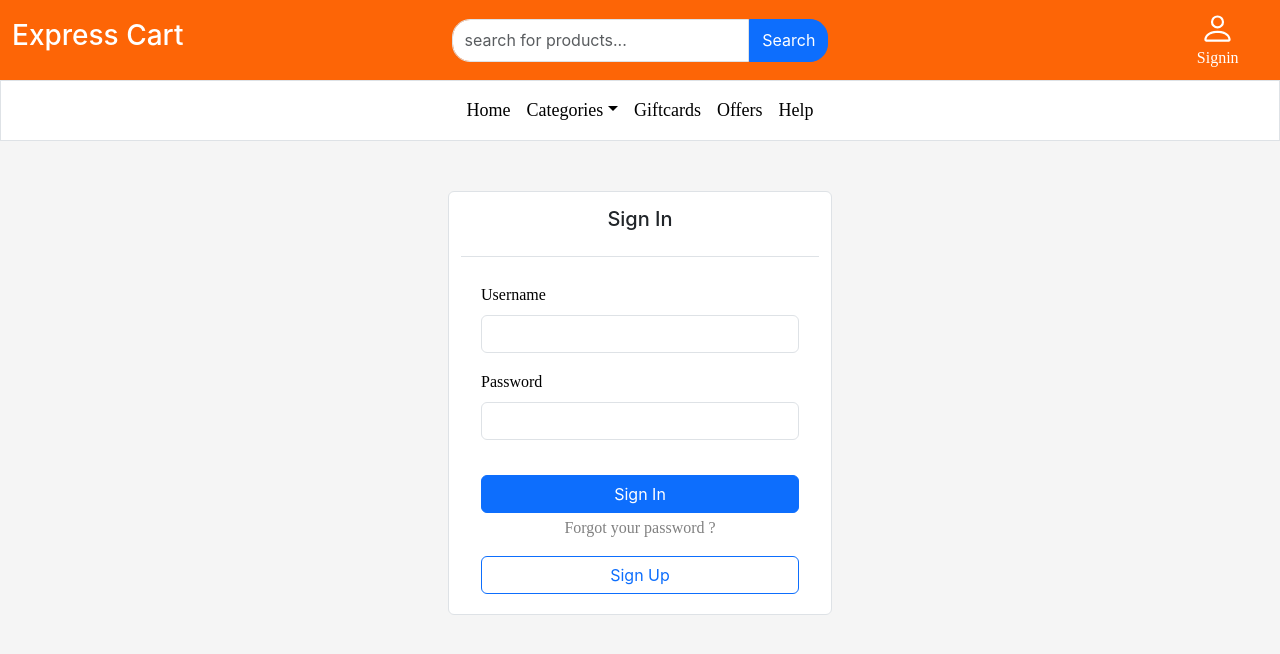
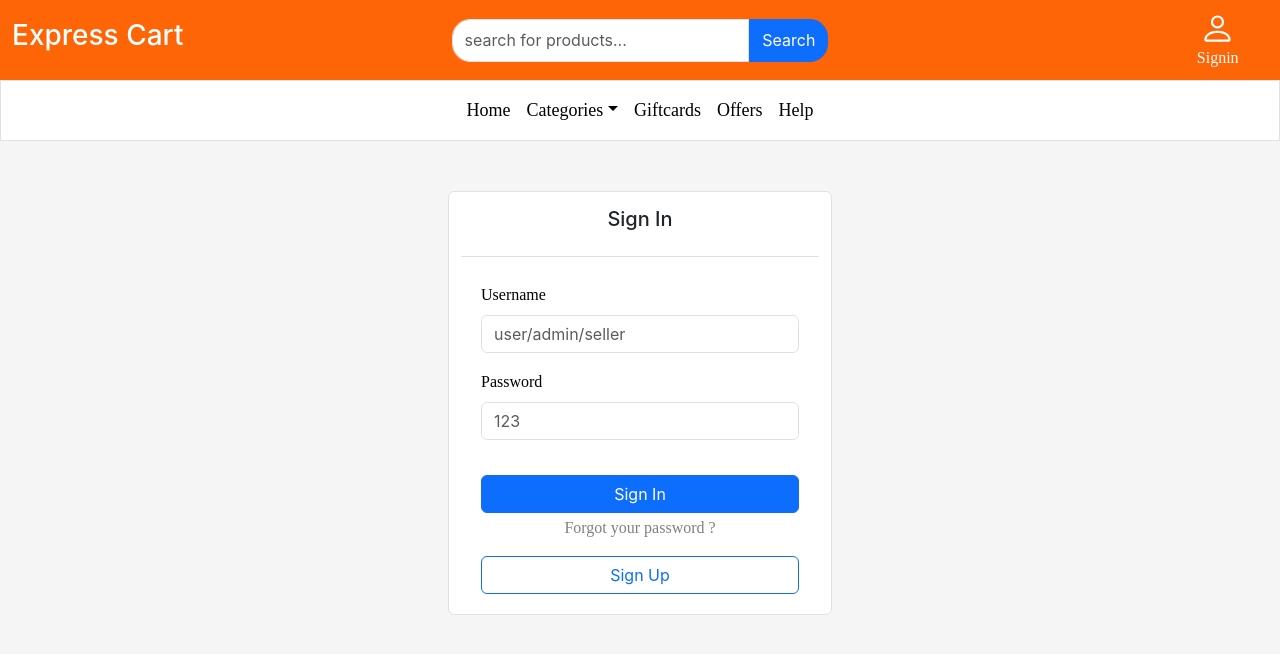
Before and after one commit to nivedpk21/ExpressCart, a React (Create React App) app in the folder client/: page /Signin in a window 1280 px wide. Shown: the top 654 px of the page. Built offline with nearby package versions, Linux system fonts and the light colour scheme.

Commit message:
Update Login.js

```diff
--- a/client/src/pages/Login.js
+++ b/client/src/pages/Login.js
@@ -70,6 +70,7 @@ export default function Login() {
               <label class="form-label">Username</label>
               <span className="error-text">{formErrors.username}</span>
               <input
+                placeholder="user/admin/seller"
                 onChange={inputChange}
                 name="username"
                 type="text"
@@ -85,6 +86,7 @@ export default function Login() {
               </label>
               <span className="error-text">{formErrors.password}</span>
               <input
+                placeholder="123"
                 onChange={inputChange}
                 name="password"
                 type="password"
```
